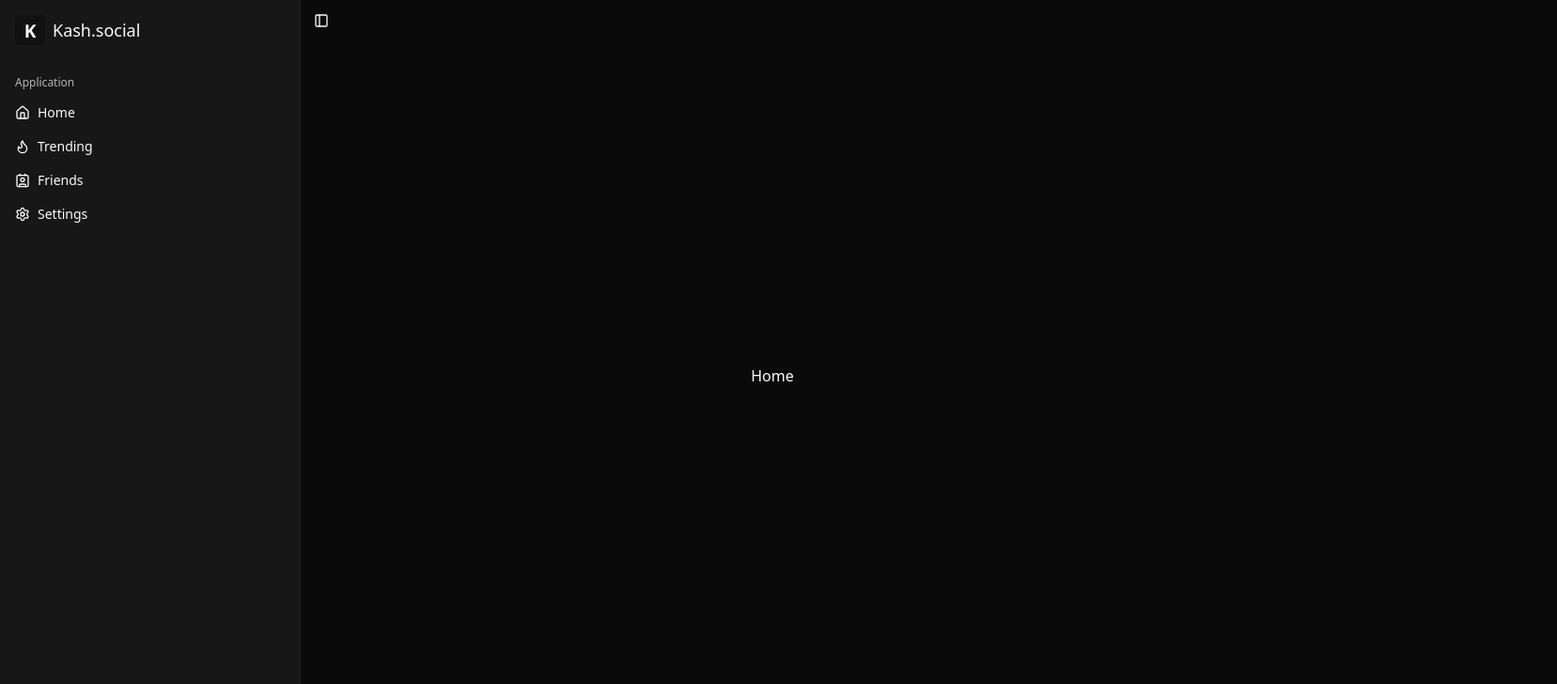
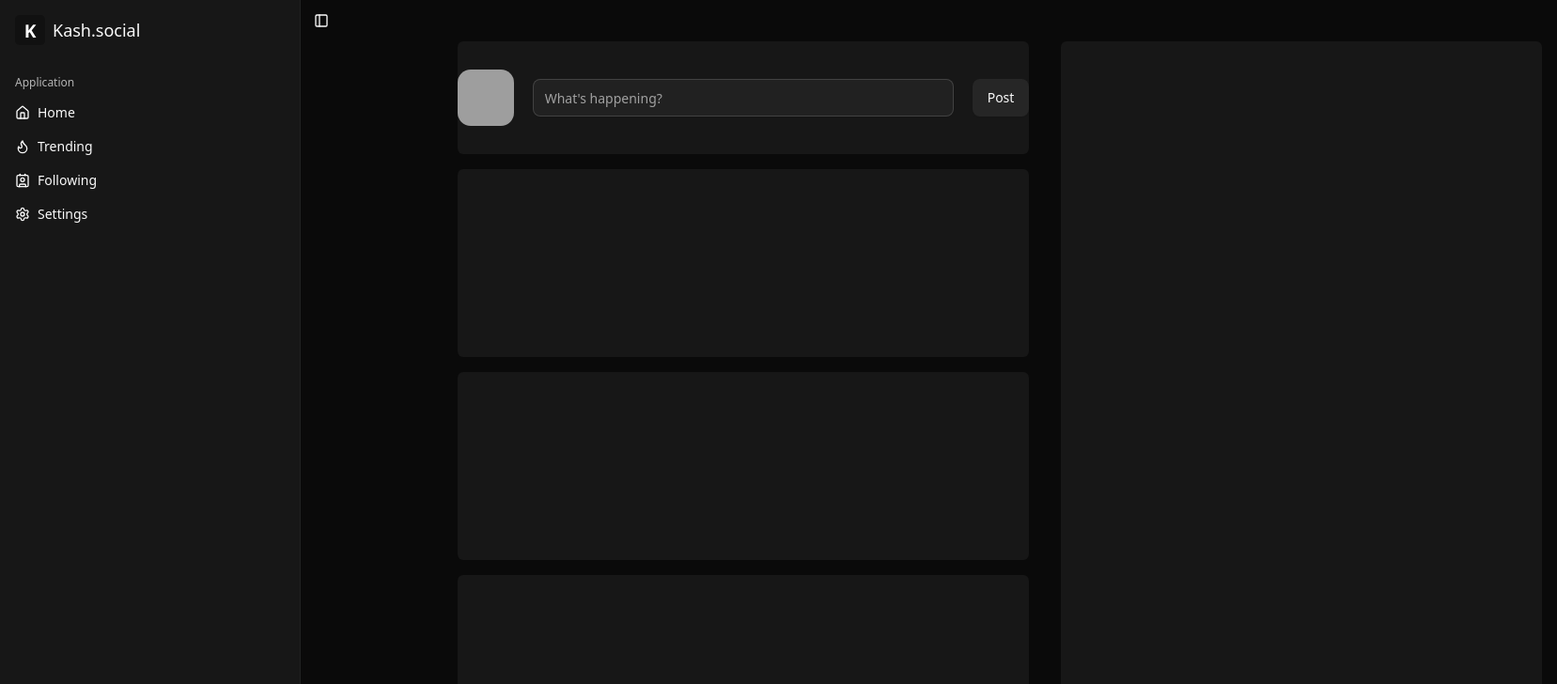
Before and after one commit to 0xKash/social-media-frontend, a React (Vite) app: page /home in a window 1280 px wide. Shown: the top 728 px of the page at 94% size, 1657 px wide, since content can reach past the window. Built offline with nearby package versions, Linux system fonts and the light colour scheme; no server answers; grey boxes are pictures that could not be loaded.

Commit message:
feat: create feed layout & fix sidebar content

```diff
--- a/src/components/app/sidebar/app-sidebar.jsx
+++ b/src/components/app/sidebar/app-sidebar.jsx
@@ -44,7 +44,7 @@ export function AppSidebar({ name, githubBadge, avatar, ...props }) {
       icon: Flame,
     },
     {
-      title: "Friends",
+      title: "Following",
       url: "#",
       icon: Contact,
     },
--- a/src/pages/home.jsx
+++ b/src/pages/home.jsx
@@ -1,3 +1,41 @@
-const Home = () => <h1>Home</h1>;
+import { SidebarInset } from "@/components/ui/sidebar";
+import { Avatar, AvatarImage, AvatarFallback } from "@/components/ui/avatar";
+import { Input } from "@/components/ui/input";
+import { Button } from "@/components/ui/button";
+
+const Home = () => {
+  return (
+    <SidebarInset>
+      <header className="flex h-14 shrink-0 items-center gap-2">
+        <div className="flex flex-1 items-center gap-2 px-3"></div>
+        <div className="ml-auto px-3"></div>
+      </header>
+      <div className="flex gap-0.5 pl-30 justify-center">
+        <div className="flex flex-1 flex-col gap-4 px-4 py-10 shrink">
+          <div className="bg-card mx-auto h-30 w-full max-w-3xl rounded-sm flex items-center justify-center gap-5">
+            <Avatar className=" size-15 rounded-xl">
+              <AvatarImage src="https://github.com/shadcn.png" />
+              <AvatarFallback>CN</AvatarFallback>
+            </Avatar>
+            <Input className="h-10 w-md " placeholder="What's happening?" />
+            <Button
+              type="submit"
+              variant="secondary"
+              className="h-10 hover:h-11 hover:w-15"
+            >
+              Post
+            </Button>
+          </div>
+          <div className="bg-card mx-auto h-50 w-full max-w-3xl rounded-sm" />
+          <div className="bg-card mx-auto h-50 w-full max-w-3xl rounded-sm" />
+          <div className="bg-card mx-auto h-50 w-full max-w-3xl rounded-sm" />
+        </div>
+        <div className="flex flex-1 flex-col gap-4 px-4 py-10">
+          <div className="bg-card  h-full w-lg max-w-3xl rounded-sm flex items-center justify-center gap-5"></div>
+        </div>
+      </div>
+    </SidebarInset>
+  );
+};
 
 export default Home;
```
